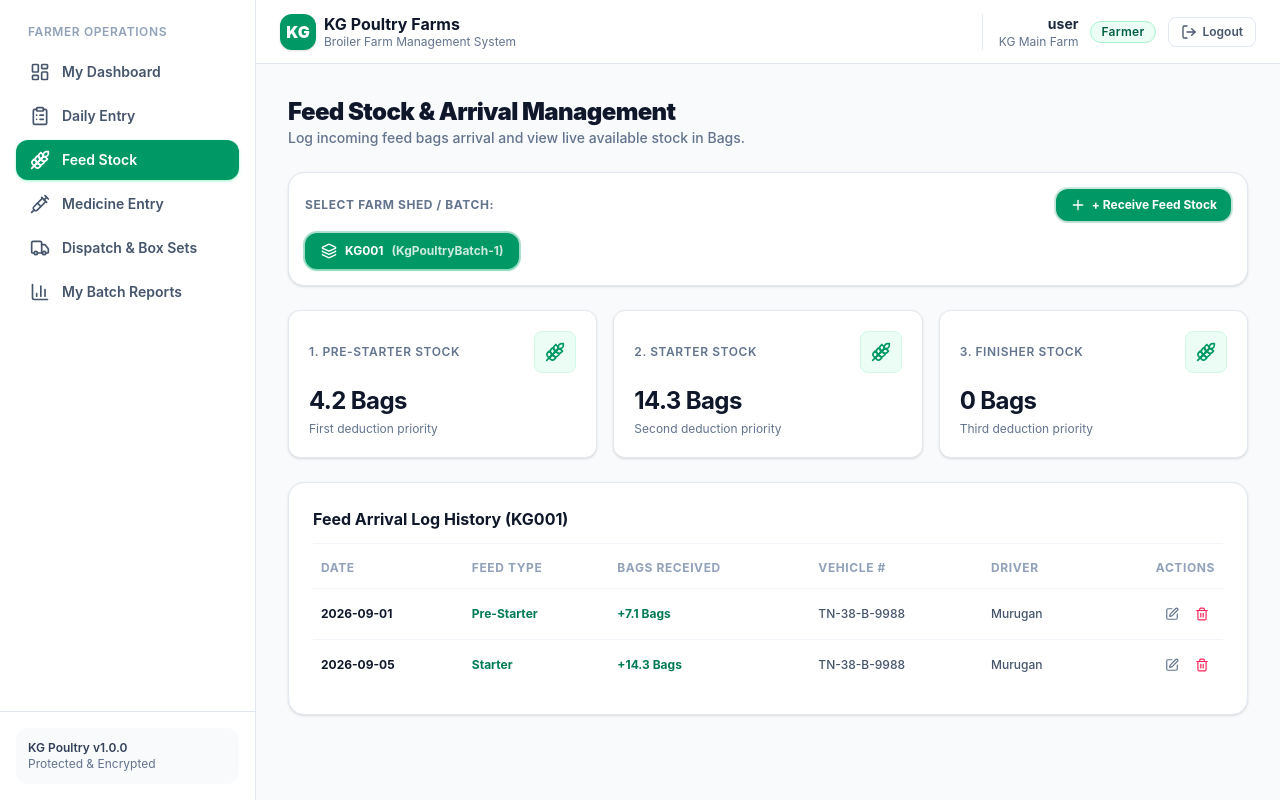
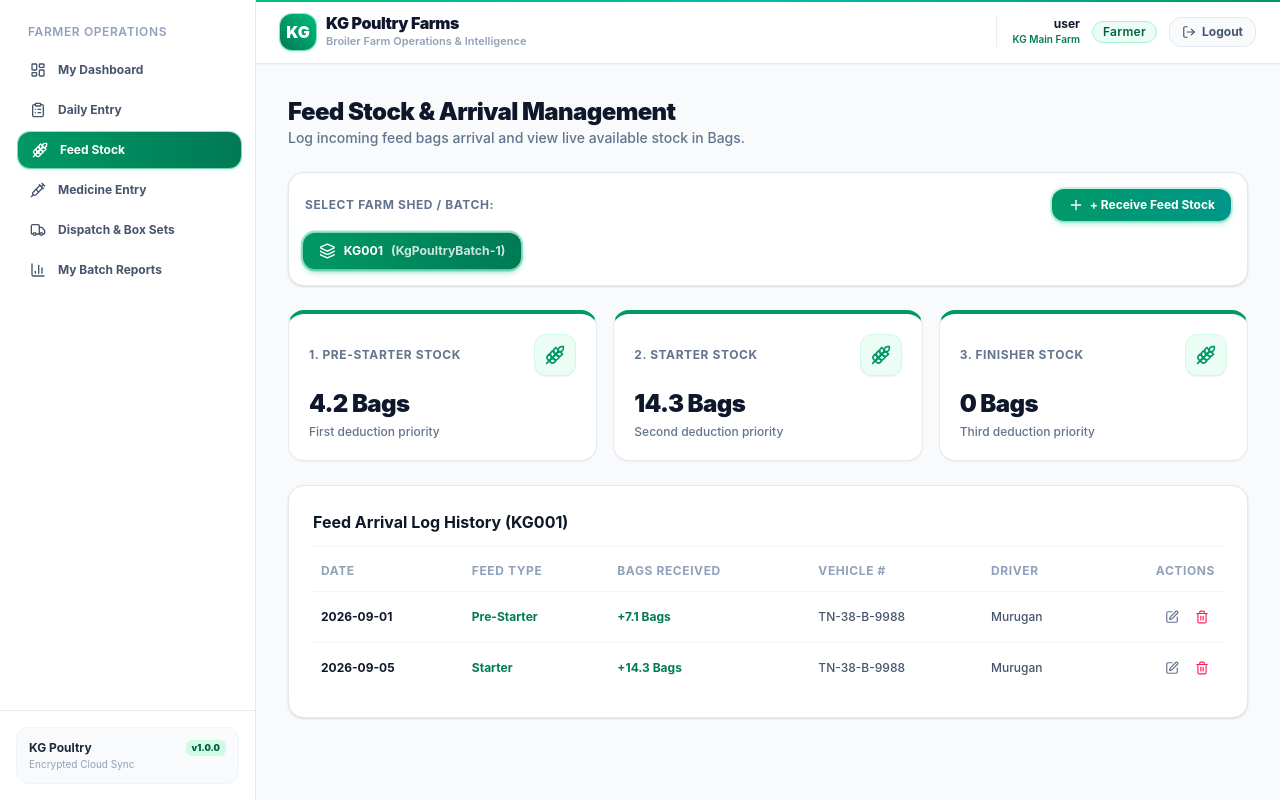
Before and after one commit to natishg-1632006/KG-Poultry-Farms, a React (Vite) app: page /feed in a window 1280 px wide. Built offline with nearby package versions, Linux system fonts and the light colour scheme; no server answers; the database is empty; sample sign-in values are in the browser's storage.

Commit message:
style: enhance UI design with emerald theme gradients, scrollbars, top accents and depth shadows

```diff
--- a/src/components/common/Header.jsx
+++ b/src/components/common/Header.jsx
@@ -7,7 +7,8 @@ export const Header = ({ onToggleSidebar }) => {
   const { userProfile, role, logout } = useAuth();
 
   return (
-    <header className="sticky top-0 z-30 flex h-16 w-full items-center justify-between border-b border-slate-200 bg-white/95 px-4 backdrop-blur sm:px-6">
+    <header className="sticky top-0 z-30 flex h-16 w-full items-center justify-between border-b border-slate-200/80 bg-white/95 px-4 backdrop-blur sm:px-6 shadow-xs">
+      <div className="absolute top-0 left-0 right-0 h-0.5 bg-gradient-to-r from-emerald-500 via-teal-500 to-emerald-600" />
       <div className="flex items-center gap-3">
         <button
           onClick={onToggleSidebar}
@@ -16,31 +17,31 @@ export const Header = ({ onToggleSidebar }) => {
         >
           <Menu className="h-5 w-5" />
         </button>
-        <div className="flex items-center gap-2">
-          <div className="flex h-9 w-9 items-center justify-center rounded-xl bg-emerald-600 font-black text-white shadow-sm">
+        <div className="flex items-center gap-2.5">
+          <div className="flex h-9 w-9 items-center justify-center rounded-xl bg-gradient-to-tr from-emerald-700 to-emerald-500 font-black text-white shadow-sm shadow-emerald-600/30 ring-1 ring-emerald-400/40">
             KG
           </div>
           <div>
-            <h1 className="text-base font-bold leading-tight text-slate-900">KG Poultry Farms</h1>
-            <p className="text-xs text-slate-500 hidden sm:block">Broiler Farm Management System</p>
+            <h1 className="text-base font-black leading-tight tracking-tight text-slate-900">KG Poultry Farms</h1>
+            <p className="text-[11px] font-semibold text-slate-400 hidden sm:block">Broiler Farm Operations & Intelligence</p>
           </div>
         </div>
       </div>
 
       <div className="flex items-center gap-4">
         {userProfile && (
-          <div className="flex items-center gap-3 border-l border-slate-200 pl-4">
+          <div className="flex items-center gap-3 border-l border-slate-200/80 pl-4">
             <div className="hidden text-right sm:block">
-              <div className="text-sm font-bold text-slate-800">{userProfile.name}</div>
-              <div className="text-xs text-slate-500">{userProfile.farmName || 'Central Operations'}</div>
+              <div className="text-xs font-bold text-slate-900">{userProfile.name}</div>
+              <div className="text-[10px] font-semibold text-emerald-700">{userProfile.farmName || 'Central Operations'}</div>
             </div>
             <Badge variant={role}>{role}</Badge>
             <button
               onClick={logout}
-              className="flex items-center gap-1.5 rounded-lg border border-slate-200 px-3 py-1.5 text-xs font-semibold text-slate-600 hover:bg-slate-100 hover:text-slate-900 transition-colors"
+              className="flex items-center gap-1.5 rounded-xl border border-slate-200 bg-slate-50 px-3 py-1.5 text-xs font-bold text-slate-600 hover:bg-rose-50 hover:border-rose-200 hover:text-rose-700 transition-all active:scale-95"
               title="Sign Out"
             >
-              <LogOut className="h-4 w-4" />
+              <LogOut className="h-3.5 w-3.5" />
               <span className="hidden md:inline">Logout</span>
             </button>
           </div>
--- a/src/components/common/Sidebar.jsx
+++ b/src/components/common/Sidebar.jsx
@@ -81,14 +81,14 @@ export const Sidebar = ({ isOpen, onClose }) => {
                     if (window.innerWidth < 1024) onClose();
                   }}
                   className={({ isActive }) =>
-                    `flex items-center gap-3 rounded-xl px-3.5 py-2.5 text-sm font-semibold transition-all ${
+                    `flex items-center gap-3 rounded-xl px-3.5 py-2.5 text-xs font-bold transition-all ${
                       isActive
-                        ? 'bg-emerald-600 text-white shadow-sm shadow-emerald-200'
-                        : 'text-slate-600 hover:bg-slate-100 hover:text-slate-900'
+                        ? 'bg-gradient-to-r from-emerald-600 to-emerald-700 text-white shadow-sm shadow-emerald-600/30 ring-1 ring-emerald-500/40 translate-x-0.5'
+                        : 'text-slate-600 hover:bg-slate-100/80 hover:text-slate-900'
                     }`
                   }
                 >
-                  <Icon className="h-5 w-5 shrink-0" />
+                  <Icon className="h-4 w-4 shrink-0" />
                   <span>{item.name}</span>
                 </NavLink>
               );
@@ -96,10 +96,13 @@ export const Sidebar = ({ isOpen, onClose }) => {
           </nav>
         </div>
 
-        <div className="border-t border-slate-200 p-4">
-          <div className="rounded-xl bg-slate-50 p-3 text-xs text-slate-500">
-            <p className="font-semibold text-slate-700">KG Poultry v1.0.0</p>
-            <p>Protected & Encrypted</p>
+        <div className="border-t border-slate-200/80 p-4">
+          <div className="rounded-xl bg-slate-50 border border-slate-100 p-3 text-xs text-slate-500 space-y-0.5">
+            <div className="flex items-center justify-between font-bold text-slate-800">
+              <span>KG Poultry</span>
+              <span className="rounded-md bg-emerald-100 px-1.5 py-0.5 text-[9px] font-black text-emerald-800">v1.0.0</span>
+            </div>
+            <p className="text-[10px] text-slate-400">Encrypted Cloud Sync</p>
           </div>
         </div>
       </aside>
--- a/src/components/common/StatCard.jsx
+++ b/src/components/common/StatCard.jsx
@@ -10,18 +10,18 @@ export const StatCard = ({ title, value, subtext, icon: Icon, color = 'emerald'
   };
 
   return (
-    <div className="rounded-xl border border-slate-200 bg-white p-5 shadow-sm transition-all hover:shadow-md">
+    <div className="rounded-2xl border border-slate-200/80 border-t-4 border-t-emerald-600 bg-white p-5 shadow-xs transition-all duration-200 hover:-translate-y-0.5 hover:shadow-md">
       <div className="flex items-center justify-between">
-        <span className="text-xs font-semibold uppercase tracking-wider text-slate-500">{title}</span>
+        <span className="text-xs font-bold uppercase tracking-wider text-slate-500">{title}</span>
         {Icon && (
-          <div className={`rounded-lg border p-2.5 ${colorMap[color] || colorMap.emerald}`}>
+          <div className="rounded-xl border border-emerald-100 bg-emerald-50 p-2.5 text-emerald-600 shadow-2xs">
             <Icon className="h-5 w-5" />
           </div>
         )}
       </div>
       <div className="mt-3">
-        <div className="text-2xl font-bold tracking-tight text-slate-900">{value}</div>
-        {subtext && <p className="mt-1 text-xs text-slate-500">{subtext}</p>}
+        <div className="text-2xl font-black tracking-tight text-slate-900">{value}</div>
+        {subtext && <p className="mt-1 text-xs font-medium text-slate-500">{subtext}</p>}
       </div>
     </div>
   );
--- a/src/index.css
+++ b/src/index.css
@@ -2,7 +2,23 @@
 
 @layer base {
   body {
-    @apply bg-slate-50 text-slate-900 antialiased min-h-screen font-sans;
+    @apply bg-slate-50 text-slate-900 antialiased min-h-screen font-sans selection:bg-emerald-100 selection:text-emerald-900;
+  }
+
+  /* Smooth Custom Scrollbar with Emerald Accent */
+  ::-webkit-scrollbar {
+    width: 6px;
+    height: 6px;
+  }
+  ::-webkit-scrollbar-track {
+    background: #f8fafc;
+  }
+  ::-webkit-scrollbar-thumb {
+    background: #cbd5e1;
+    border-radius: 9999px;
+  }
+  ::-webkit-scrollbar-thumb:hover {
+    background: #059669;
   }
 
   /* Custom Theme Styled Dropdowns across entire application */
@@ -21,7 +37,7 @@
 
   select:focus {
     outline: none;
-    border-color: #059669;
-    box-shadow: 0 0 0 3px rgba(5, 150, 105, 0.15);
+    border-color: #059669 !important;
+    box-shadow: 0 0 0 3px rgba(5, 150, 105, 0.15) !important;
   }
 }
--- a/src/pages/FeedPage.jsx
+++ b/src/pages/FeedPage.jsx
@@ -169,10 +169,10 @@ export const FeedPage = () => {
                 setEditingFeedId(null);
               }
             }}
-            className={`flex items-center gap-1.5 rounded-xl px-3.5 py-2 text-xs font-bold transition-all shadow-sm ${
+            className={`flex items-center gap-1.5 rounded-xl px-4 py-2 text-xs font-bold transition-all shadow-md active:scale-95 ${
               showForm
-                ? 'bg-slate-800 text-white hover:bg-slate-900'
-                : 'bg-emerald-600 text-white hover:bg-emerald-700 ring-2 ring-emerald-600/20'
+                ? 'bg-slate-800 text-white hover:bg-slate-900 shadow-slate-900/10'
+                : 'bg-gradient-to-r from-emerald-600 to-teal-600 text-white hover:from-emerald-700 hover:to-teal-700 shadow-emerald-500/25 ring-2 ring-emerald-500/20'
             }`}
           >
             {showForm ? <X className="h-4 w-4" /> : <Plus className="h-4 w-4" />}
@@ -191,10 +191,10 @@ export const FeedPage = () => {
                   setEditingFeedId(null);
                   setShowForm(true);
                 }}
-                className={`flex items-center gap-2 rounded-xl px-4 py-2.5 text-xs font-bold transition-all shadow-sm ${
+                className={`flex items-center gap-2 rounded-xl px-4 py-2.5 text-xs font-bold transition-all ${
                   selectedBatchId === b.id
-                    ? 'bg-emerald-600 border-emerald-600 text-white shadow-emerald-200 ring-2 ring-emerald-600/30'
-                    : 'bg-slate-50 border border-slate-200 text-slate-700 hover:bg-slate-100 hover:border-slate-300'
+                    ? 'bg-gradient-to-r from-emerald-600 to-emerald-700 text-white shadow-md shadow-emerald-600/30 ring-2 ring-emerald-500/40 scale-[1.02]'
+                    : 'bg-slate-50 border border-slate-200/90 text-slate-700 hover:bg-slate-100 hover:border-slate-300'
                 }`}
               >
                 <Layers className="h-4 w-4" />
--- a/src/pages/MedicinePage.jsx
+++ b/src/pages/MedicinePage.jsx
@@ -213,10 +213,10 @@ export const MedicinePage = () => {
                 setEditingRecordId(null);
               }
             }}
-            className={`flex items-center gap-1.5 rounded-xl px-3.5 py-2 text-xs font-bold transition-all shadow-sm ${
+            className={`flex items-center gap-1.5 rounded-xl px-4 py-2 text-xs font-bold transition-all shadow-md active:scale-95 ${
               showForm
-                ? 'bg-slate-800 text-white hover:bg-slate-900'
-                : 'bg-emerald-600 text-white hover:bg-emerald-700 ring-2 ring-emerald-600/20'
+                ? 'bg-slate-800 text-white hover:bg-slate-900 shadow-slate-900/10'
+                : 'bg-gradient-to-r from-emerald-600 to-teal-600 text-white hover:from-emerald-700 hover:to-teal-700 shadow-emerald-500/25 ring-2 ring-emerald-500/20'
             }`}
           >
             {showForm ? <X className="h-4 w-4" /> : <Plus className="h-4 w-4" />}
@@ -235,10 +235,10 @@ export const MedicinePage = () => {
                   setEditingRecordId(null);
                   setShowForm(true);
                 }}
-                className={`flex items-center gap-2 rounded-xl px-4 py-2.5 text-xs font-bold transition-all shadow-sm ${
+                className={`flex items-center gap-2 rounded-xl px-4 py-2.5 text-xs font-bold transition-all ${
                   selectedBatchId === b.id
-                    ? 'bg-emerald-600 border-emerald-600 text-white shadow-emerald-200 ring-2 ring-emerald-600/30'
-                    : 'bg-slate-50 border border-slate-200 text-slate-700 hover:bg-slate-100 hover:border-slate-300'
+                    ? 'bg-gradient-to-r from-emerald-600 to-emerald-700 text-white shadow-md shadow-emerald-600/30 ring-2 ring-emerald-500/40 scale-[1.02]'
+                    : 'bg-slate-50 border border-slate-200/90 text-slate-700 hover:bg-slate-100 hover:border-slate-300'
                 }`}
               >
                 <Layers className="h-4 w-4" />
```
Also changed, not shown: src/pages/DailyRecordsPage.jsx (+6 -6 lines), src/pages/DispatchPage.jsx (+6 -6 lines).
